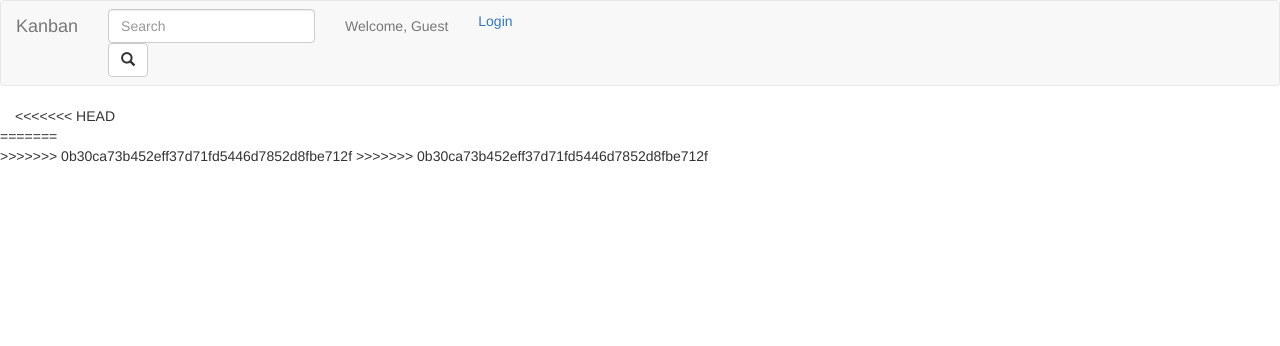
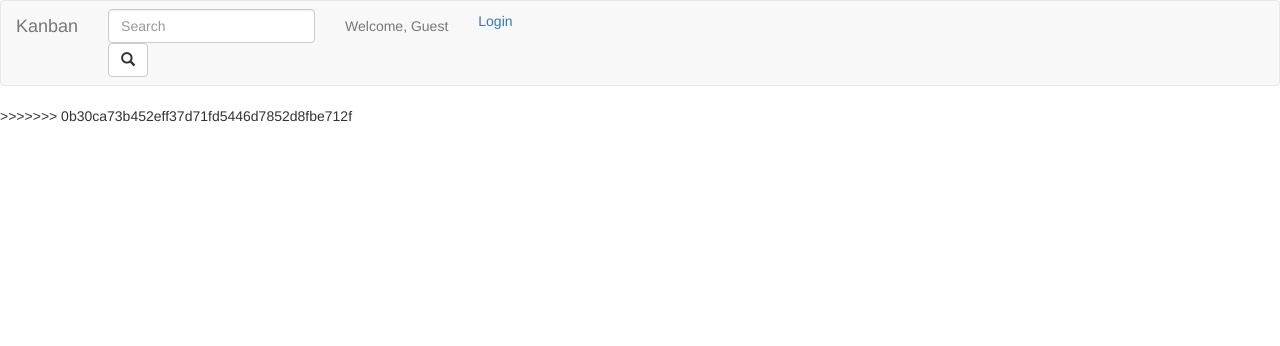
Before and after one commit to nathanrogers18/kanban-django, a Django app: page /trello/ in a window 1280 px wide. Shown: the top 346 px of the page. Run offline with Django 3.2, Linux system fonts and the light colour scheme; data that the repository does not hold is empty; some libraries are stand-ins or nearby versions.

Commit message:
fixed merge conflict

```diff
--- a/kanban/trello/templates/trello/index.html
+++ b/kanban/trello/templates/trello/index.html
@@ -1,12 +1,6 @@
 {% extends 'trello/base.html' %}
 {% block body %}
-<div class="container-fluid" id='board'>
-<<<<<<< HEAD
-
-
-</div>
-=======
+<div class="container-fluid" id='board'></div>
     <div class="row" id='task_list'></div>
->>>>>>> 0b30ca73b452eff37d71fd5446d7852d8fbe712f
 </div>
 {% endblock %}
```
